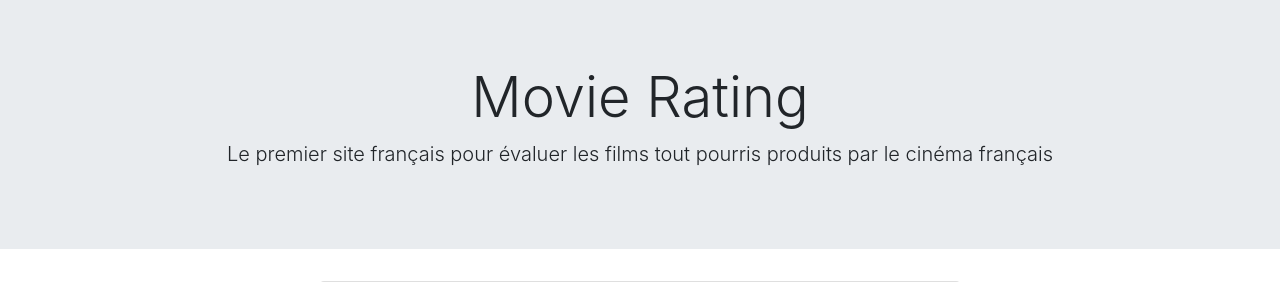
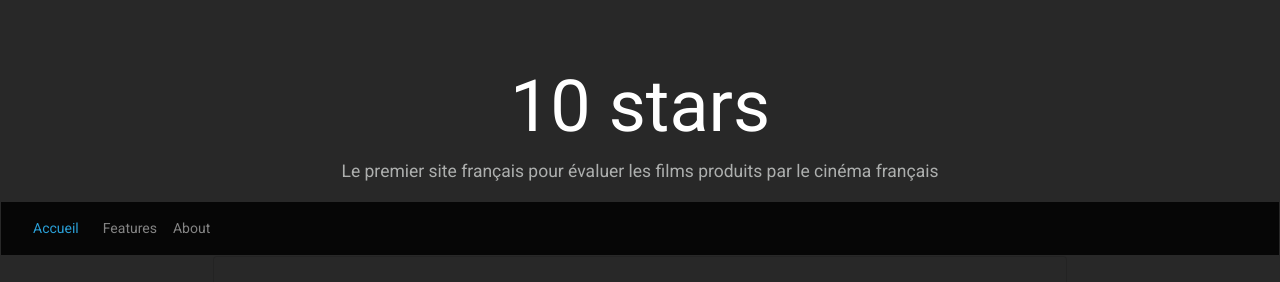
Before and after one commit to isapas/TenStars, a Symfony app: template templates/movie/single.html.twig in a window 1280 px wide. Shown: the top 282 px of the page. Run offline with Twig, Linux system fonts and the light colour scheme; the template is opened without the code that fills it, so the values that code supplies are empty; some libraries are stand-ins or nearby versions.

Commit message:
beautify the front, display evaluations in progress

```diff
--- a/templates/base.html.twig
+++ b/templates/base.html.twig
@@ -6,6 +6,7 @@
 <!-- <link href="https://stackpath.bootstrapcdn.com/bootswatch/4.3.1/lux/bootstrap.min.css" rel="stylesheet" integrity="sha384-hVpXlpdRmJ+uXGwD5W6HZMnR9ENcKVRn855pPbuI/mwPIEKAuKgTKgGksVGmlAvt" crossorigin="anonymous"> -->
 
 <link rel="stylesheet" href="https://maxcdn.bootstrapcdn.com/bootstrap/4.0.0/css/bootstrap.min.css" integrity="sha384-Gn5384xqQ1aoWXA+058RXPxPg6fy4IWvTNh0E263XmFcJlSAwiGgFAW/dAiS6JXm" crossorigin="anonymous">
+<link href="https://stackpath.bootstrapcdn.com/bootswatch/4.3.1/cyborg/bootstrap.min.css" rel="stylesheet" integrity="sha384-mtS696VnV9qeIoC8w/PrPoRzJ5gwydRVn0oQ9b+RJOPxE1Z1jXuuJcyeNxvNZhdx" crossorigin="anonymous">
 {% block stylesheets %}
 {% endblock %}
 </head>
--- a/templates/layout.html.twig
+++ b/templates/layout.html.twig
@@ -1,20 +1,38 @@
 {% extends 'base.html.twig' %}
 
 {% block body %}
-<div class="jumbotron jumbotron-fluid text-center">
+<header class="jumbotron jumbotron-fluid text-center ">
   <div class="container ">
-    <h1 class="display-4">Movie Rating</h1>
-    <p class="lead">Le premier site français pour évaluer les films tout pourris produits par le cinéma français</p>
+    <h1 class="display-3"> 10 stars</h1>
+    <p class="lead">Le premier site français pour évaluer les films produits par le cinéma français</p>
   </div>
-</div>
+  <nav class="navbar navbar-expand-lg navbar-dark bg-dark">
+    <a class="nav-link" href="{{path('index')}}">Accueil <span class="sr-only">(current)</span></a>
+    <button class="navbar-toggler" type="button" data-toggle="collapse" data-target="#navbarColor02" aria-controls="navbarColor02" aria-expanded="false" aria-label="Toggle navigation">
+      <span class="navbar-toggler-icon"></span>
+    </button>
 
-<div class="container-fluid">
+    <div class="collapse navbar-collapse" id="navbarColor02">
+      <ul class="navbar-nav mr-auto">
+        <li class="nav-item active">
+        </li>
+        <li class="nav-item">
+          <a class="nav-link" href="#">Features</a>
+        </li>
+        <li class="nav-item">
+          <a class="nav-link" href="#">About</a>
+        </li>
+      </ul>
+    </div>
+  </nav>
 
-{% block main %}{% endblock %}
-</div>
-<div class="jumbotron jumbotron-fluid">
-<div class="container">
-<p class="lead">Si vous êtes un réalisateur français et que vous vous plaigniez des notes attribuées à votre navet, il ne fallait pas produire une telle bouze. XOXO</p>
-</div>
-</div>
+<main class="container-fluid">
+  {% block main %}{% endblock %}
+</main>
+
+<footer class="jumbotron jumbotron-fluid mb-0">
+  <div class="container">
+    <p class="lead mb-2">Site réalisé (débuggé) par Isabelle Passeniers dans le cadre de la formation développeur Web 2019</p>
+  </div>
+</footer>
 {% endblock %}
--- a/templates/movie/single.html.twig
+++ b/templates/movie/single.html.twig
@@ -6,18 +6,58 @@
 
 {% block main %}
 <div class="row  justify-content-center">
-  <div class="card col-sm-6">
+  <div class="card col-sm-8">
 
       <div class="card-body">
           <h5 class="card-title">{{ movie.title }}</h5>
           <img class="card-img-top img-fluid" src="https://lorempixel.com/540/370/" alt="">
       <div class="card-body">
           <ul class="list-group list-group-flush">
-            <li class="list-group-item">{{movie.author}}</li>
-            <li class="list-group-item">{{ movie.releaseYear |date("m/d/Y")}}</li>
-            <li class="list-group-item">{{ movie.type}}</li>
+            <li class="list-group-item">Auteur: {{movie.author}}</li>
+            <li class="list-group-item"> Réalisé le: {{ movie.releaseYear |date("m/d/Y")}}</li>
+            <li class="list-group-item">catégorie: {{ movie.type}}</li>
           </ul>
-          <p class="card-text">{{movie.summary}}</p>
+          <p class="card-text"> résumé: {{movie.summary}}</p>
+          {% if movie.evaluations is not empty %}
+          <div class="tab-pane fade" id="evaluations">
+            <table class="table table-hover ">
+              <thead>
+                <tr>
+                  <th scope="col">Note sur 10</th>
+                  <th scope="col">Commentaire</th>
+                  <th scope="col">Auteur</th>
+                </tr>
+              </thead>
+              <tbody>
+                {# <!-- 3 bests evaluations -->
+                {% for evaluation in movie.evaluations|sortByField('grade', 'desc')|slice(0,3) %}
+                <tr>
+                  <td scope="row">
+                    {% for i  in 1..evaluation.grade %}
+                        <i class="fas fa-star text-warning"></i>
+                    {% endfor %}
+                  </td>
+                  <td>{{evaluation.comment}}</td>
+                  <td>{{evaluation.user.username}}</td>
+                </tr>
+                {% endfor %}
+
+                <!-- 3 worst evaluations -->
+                {% for evaluation in movie.evaluations|sortByField('grade', 'asc')|slice(0,3) %}
+                <tr class="table-danger">
+                  <td scope="row">
+                    {% for i  in 1..evaluation.grade %}
+                        <i class="fas fa-star text-warning"></i>
+                    {% endfor %}
+                  </td>
+                  <td>{{evaluation.comment}}</td>
+                  <td>{{evaluation.user.username}}</td>
+                </tr>
+                {% endfor %} #}
+              </tbody>
+            </table>
+          </div>
+          {% endif %}
           <a href="{{ path("evaluation", {"id" : movie.id})}}" class="btn btn-primary">Evaluer</a>
           <a href="{{ path("index") }}" class="btn btn-primary">Retour</a>
       </div>
--- a/templates/security/login.html.twig
+++ b/templates/security/login.html.twig
@@ -3,7 +3,8 @@
 {% block title %}Log in!{% endblock %}
 
 {% block body %}
-<form method="post">
+    <div class="container d-flex align-items-center col-6 ">
+        <form class="" method="post">
             {% if error %}
                 <div class="alert alert-danger">{{ error.messageKey|trans(error.messageData, 'security') }}</div>
             {% endif %}
@@ -33,4 +34,6 @@
                 Sign in
             </button>
         </form>
+    </div>
+
 {% endblock %}
```
Also changed, not shown: src/Controller/MovieController.php (+13 -21 lines), src/Form/EvaluationType.php (added, +34 -0 lines), templates/movie/evaluation.html.twig (+25 -1 lines), templates/movie/index.html.twig (+16 -11 lines). Lines whose indentation alone changed are shown as unchanged.
